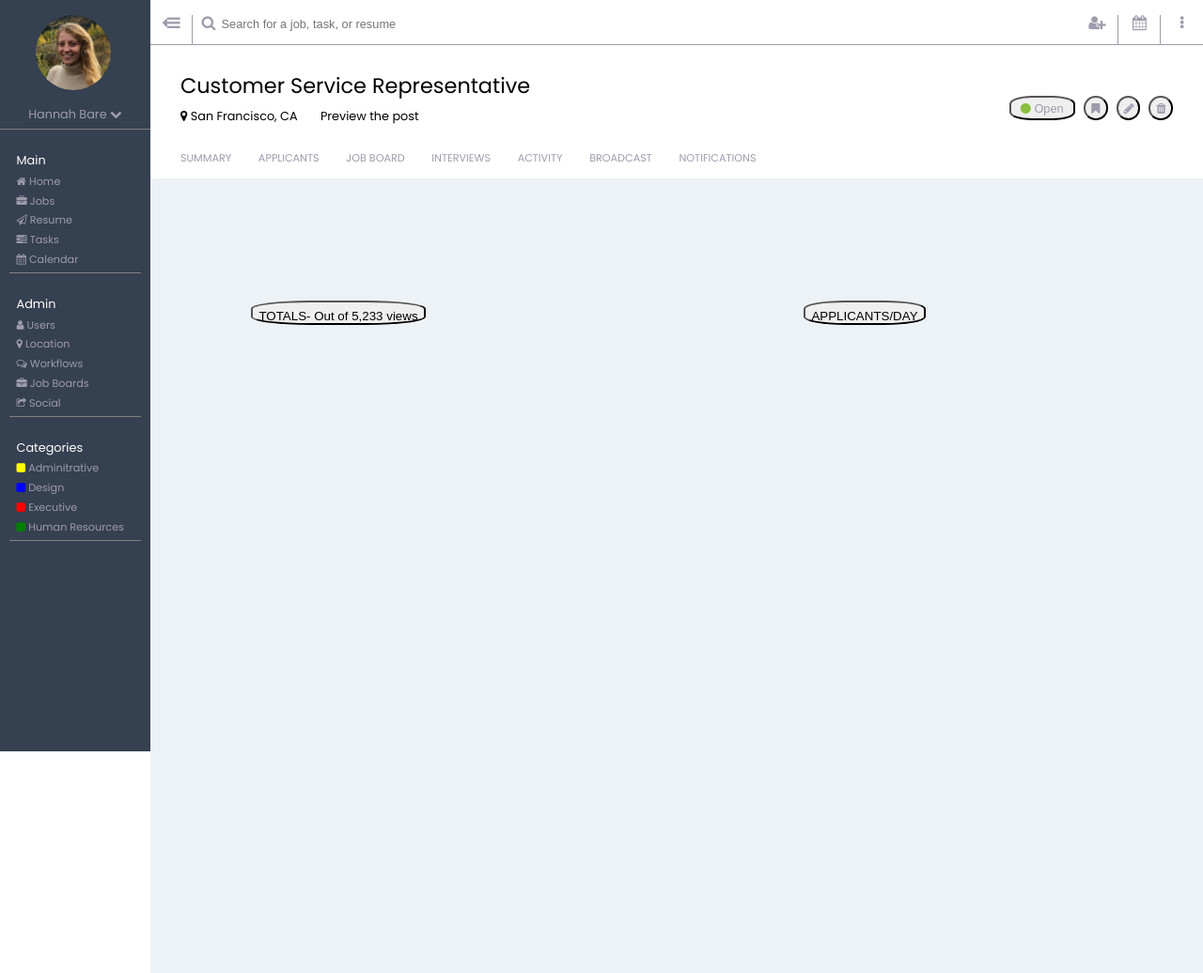
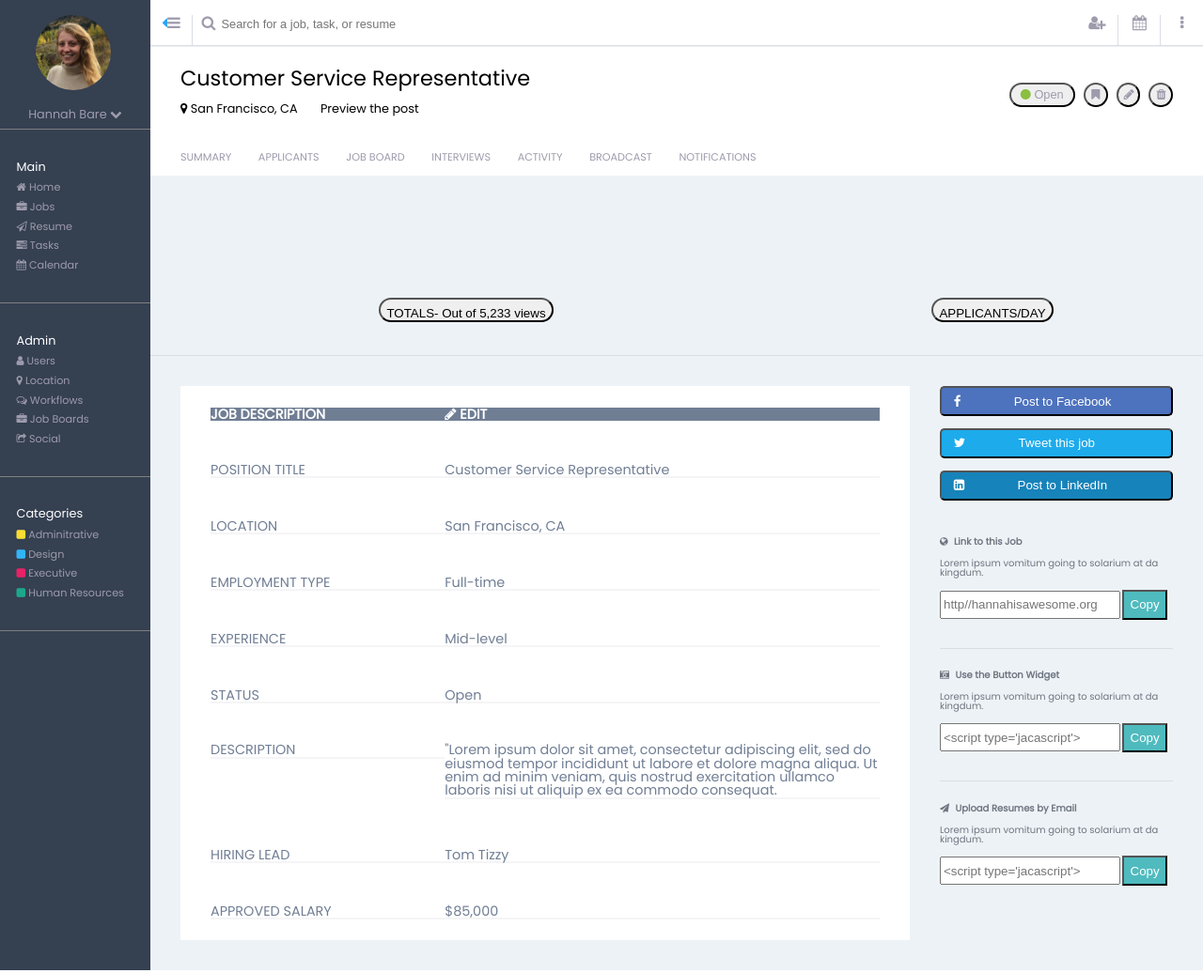
Before and after one commit to hannahbare/comp3, a plain HTML site: page index.html in a window 1280 px wide. Shown: the top 1036 px of the page at 94% size. Drawn offline with Linux system fonts and the light colour scheme.

Commit message:
Almost finished with final row. Table is made with grid and positioning is almost perfect

```diff
--- a/index.html
+++ b/index.html
@@ -53,13 +53,9 @@
     </section>
 
 
-
-
     <main class="wrap">
-
-      <section class="top-section">
-        <aside class="search-info">
-         <span class="header-icon header-icon-one"><i class="fa fa-caret-left" aria-hidden="true"></i><i class="fa fa-bars" aria-hidden="true"></i></span>
+      <aside class="main-row1">
+       <span class="header-icon header-icon-one"><span class="blue-arrow"><i class="fa fa-caret-left" aria-hidden="true"></i></span><i class="fa fa-bars" aria-hidden="true"></i></span>
        <form class="searchbar-section">
          <i class="fa fa-search  search-icon" aria-hidden="true"></i>
          <label for="search-input">
@@ -70,13 +66,9 @@
        <p class="header-icon header-icon-three"><i class="fa fa-calendar" aria-hidden="true"></i></p>
        <p class="header-icon header-icon-four"><i class="fa fa-ellipsis-v" aria-hidden="true"></i></p>
       </aside>
-      </section>
 
 
-
-
-      <section class="bottom-section">
-
+      <section class="main-row2">
         <header class="nav-info">
           <article class="title-name">
             <h2>Customer Service Representative</h2>
@@ -93,6 +85,7 @@
             <button class="nav-tasks trash-task"><i class="fa fa-trash" aria-hidden="true"></i></button>
           </article>
         </header>
+      </section>
 
 
 
@@ -100,8 +93,7 @@
 
 
 
-
-        <nav class= "navigation">
+      <nav class= "main-row3">
         <a href="#" class="nav nav-summary">SUMMARY</a>
         <a href="#" class="nav nav-applicant">APPLICANTS</a>
         <a href="#" class="nav nav-job-board">JOB BOARD</a>
@@ -112,7 +104,7 @@
       </nav>
 
 
-        <section class="graph-content">
+      <section class="main-row4">
         <div class="circle-graphs">
         <!--     <svg viewbox="0 0 220 220" class="circular-chart chart-one">
               <path class="circle" stroke-dasharray="60, 100" d="M18 2.0845 a 15.9155 15.9155 0 0 1 0 31.831 a 15.9155 15.9155 0 0 1 0 -31.831"/>
@@ -130,71 +122,72 @@
         </div>
       </section>
 
-     <!--  <div class="hr">
-        <hr>
-        <p><i class="fa fa-chevron-circle-up" aria-hidden="true"></i></p>
-      </div> -->
 
+
+
+
+
+
+      <section class="main-row5">
         <section class="content-info">
-        <!-- <article class="section-four"></article>
-          <h4>
-            <button class="row4-1">JOB DESCRIPTION</button>
-            <button>EDIT</button>
-          </h4>
-          <h4 class="row4-1">POSITION TITLE</h4>
-          <h4 class="row4-1">LOCATION</h4>
-          <h4 class="row4-1">EMPLOYMENT TYPE</h4>
-          <h4 class="row4-1">EXPERIENCE</h4>
-          <h4 class="row4-1">STATUS</h4>
-          <h4 class="row4-1">DESCRIPTION</h4>
-          <h4 class="row4-1">HIRING LEAD</h4>
-          <h4 class="row4-1">APPROVED SALARY</h4>
+          <h4 class="title content-title title-row1">JOB DESCRIPTION</h4>
+          <h4 class="title content-details details-row1"><i class="fa fa-pencil" aria-hidden="true"></i> EDIT</h4>
+            <h5 class="row2 content-title title-row2">POSITION TITLE</h5>
+            <h5 class="row3 content-title title-row3">LOCATION</h5>
+            <h5 class="row4 content-title title-row4">EMPLOYMENT TYPE</h5>
+            <h5 class="row5 content-title title-row5">EXPERIENCE</h5>
+            <h5 class="row6 content-title title-row6">STATUS</h5>
+            <h5 class="row8 content-title title-row8">DESCRIPTION</h5>
+            <h5 class="row9 content-title title-row9">HIRING LEAD</h5>
+            <h5 class="row10 content-title title-row10">APPROVED SALARY</h5>
+            <p class="row2 content-details details-row2">Customer Service Representative</p>
+            <p class="row3 content-details details-row3">San Francisco, CA</p>
+            <p class="row4 content-details details-row4">Full-time</p>
+            <p class="row5 content-details details-row5">Mid-level</p>
+            <p class="row6 content-details details-row6">Open</p>
+            <p class="row8 content-details details-row8">"Lorem ipsum dolor sit amet, consectetur adipiscing elit, sed do eiusmod tempor incididunt ut labore et dolore magna aliqua. Ut enim ad minim veniam, quis nostrud exercitation ullamco laboris nisi ut aliquip ex ea commodo consequat.</p>
+            <p class="row9 content-details details-row9"><img>Tom Tizzy</p>
+            <p class="row10 content-details details-row10">$85,000</p>
+        </section>
 
-          <p class="row4-2">Customer Service Representative</p>
-          <p class="row4-2">San Francisco, CA</p>
-          <p class="row4-2">Full Time</p>
-          <p class="row4-2">Mid-level</p>
-          <p class="row4-2">Open</p>
-          <p class="row4-2">Lot's of fun things</p>
-          <p class="row4-2"><img>Tom Tizzy</p>
-          <p class="row4-2">$85,000</p>
-        <article class="right-bottom"></article>
-        <article class="row4-right">
-          <button class="fb-btn"><img>Post to Facebook</button>
-          <button class="tw-btn"><img>Tweet this job-copy</button>
-          <button class="li-btn"><img>Post to LinkedIn</button>
 
-          <p class="job-link-area box"></p>
-            <h5>Link to this Job</h5>
-            <p>Learn all sorts of stuff here.</p>
-            <article class="job-copy url">
-              <p class="job-url">http://hannahisawesome.org</p>
-              <p>Copy</p>
+        <article class="social-media">
+
+          <button class="media-btn fb-btn"><i class="fa fa-facebook" aria-hidden="true"></i><span class="button-space">Post to Facebook</span></button>
+          <button class="media-btn tw-btn"><i class="fa fa-twitter" aria-hidden="true"></i><span class="button-space">Tweet this job</span></button>
+          <button class="media-btn li-btn"><i class="fa fa-linkedin-square" aria-hidden="true"></i><span class="button-space">Post to LinkedIn</span></button>
+
+
+          <section class="box box1">
+            <h5 class="job-link-text"><i class="fa fa-globe" aria-hidden="true"></i><span class="link-title-text">Link to this Job</span></h5>
+            <p class="lorem-para">Lorem ipsum vomitum going to solarium at da kingdum.</p>
+            <input id="" class="job-link-input" labeledby="First social media info" placeholder="http//hannahisawesome.org">
+            <button class="copy-btn">Copy</button>
+          </section>
+
+
+          <section class="box box2">
+            <h5 class="job-link-text"><i class="fa fa-camera-retro" aria-hidden="true"></i><span class="link-title-text">Use the Button Widget</span></h5>
+            <p class="lorem-para">Lorem ipsum vomitum going to solarium at da kingdum.</p>
+            <input id="" class="job-link-input" labeledby="Second social media info" placeholder="<script type='jacascript'>">
+            <button class="copy-btn">Copy</button>
+          </section>
+
+
+          <section class="box box3">
+            <h5 class="job-link-text"><i class="fa fa-paper-plane" aria-hidden="true"></i><span class="link-title-text">Upload Resumes by Email</span></h5>
+            <p class="lorem-para">Lorem ipsum vomitum going to solarium at da kingdum.</p>
+            <input id="" class="job-link-input" labeledby="Second social media info" placeholder="<script type='jacascript'>">
+            <button class="copy-btn">Copy</button>
+          </section>
+
         </article>
-          </p>
 
-          <p class="button-widget-area box"></p>
-            <h5>Use the Button Widget</h5>
-            <p>Learn all sorts of stuff here.</p>
-            <article class="widget-copy url">
-              <p class="widget-url">http://hannahisawesome.org</p>
-              <p>Copy</p>
+      </section>
+
+
+
+    </main>
   </article>
-          </p>
-
-          <p class="upload-resumes-area box"></p>
-            <h5>Upload Resumes by Email</h5>
-            <p>Learn all sorts of stuff here.</p>
-            <article class="resume-copy url">
-              <p class="resume-url">http://hannahisawesome.org</p>
-              <p>Copy</p>
-            </article>
-          </p>
-        </article> -->
-        </section>
-      </main>
-    </section>
-  </article>
-</p>
 </body>
 </html>
--- a/main.css
+++ b/main.css
@@ -5,134 +5,149 @@ body {
   margin: 0;
   font-family: 'Poppins', sans-serif;
 }
+
 .wrapper {
   display: grid;
   grid-template-columns: 160px auto;
-  grid-template-rows: ;
   grid-gap: 0;
 }
+
 .sidebar {
   background-color: #354051;
-  height: 100vh;
   font-size: .8rem;
   color: white;
 }
+
 .sidebox-group {
   border-bottom: 1px solid gray;
 }
+
 .icon-img {
   height: 5rem;
   width: 5rem;
-  border-radius: 50%;
+  border-radius: 50px;
   margin: 1rem 2.4rem .6rem;
 }
+
 h3 {
   text-align: center;
   color: #9D9BAC;
 }
+
 h3:hover {
   color: #FFFFFF;
   font-weight: bold;
 }
+
 .link {
   margin: .4rem;
   padding: .1rem;
 }
+
 a.link {
   text-decoration: none;
   color: #9D9BAC;
 }
+
 a:hover {
   color: #FFFFFF;
   font-weight: bold;
 }
+
 .sidebox2,
 .sidebox3,
 .sidebox4 {
-  margin: 1.6rem .6rem;
+  padding: 1.6rem .6rem;
 }
+
 .sidebar-links a {
   display: block;
   font-size: .7rem;
 }
+
 .yellow-icon {
-  color: yellow;
+  color: #F9DD34;
 }
+
 .blue-icon {
-  color: blue;
+  color: #32B5F8;
 }
+
 .red-icon {
-  color: red;
+  color: #E72267;
 }
+
 .green-icon {
-  color: green;
+  color: #1DA78A;
 }
+
 .wrap {
   flex: 2;
-  background-color: #FFFFFF;
+  background-color: #EDF2F6;
   display: grid;
-  grid-template-rows: [row1-start] 3.6rem [row1-end] 5rem [third-line] 2rem [fourth-line] 4rem [last-line];
+  grid-template-rows: 3.1rem 5rem 3.6rem 12rem auto;
 }
+
 .top-section {
-  grid-row-start: row1-start;
-  grid-row-end: row1-end;
+  grid-row: 1;
 /*  padding: 1rem 1rem 0;*/ /*THIS MAKES THE LINES WEIRD AT THE TOP*/
 }
-/*.blue-arrow {
+
+.blue-arrow {
   color: #26A5F6;
-}*/
-.search-info {
+}
+
+.main-row1 {
   display: grid;
   grid-template-columns: 2.8rem auto 2.8rem 2.8rem 2.8rem;
   height: 2rem;
   font-size: 1rem;
   color: #9D9BAC;
   padding-top: 1rem;
+  background-color: #FFFFFF;
+  border-bottom: .5px solid #D9DEE4;
 }
+
 .searchbar-section {
-  /*grid-column: 2;*/
-  border-bottom: .5px solid #9D9BAC;
+  grid-column: 2;
 }
+
 .search-icon {
   padding-left: .6rem;
 }
+
 .search-bar {
-  width: 400px;
+  width: 70%;
   border: none;
   font-size: .8rem;
 }
+
 .header-icon {
   text-align: center;
-  /*margin: 1rem;*/
 }
+
+.header-icon-one,
+.header-icon-two,
+.header-icon-three {
+  border-right: .5px solid #D9DEE4;
+}
+
 .header-icon:hover {
   background-color: #26A5F6;
   color: white;
 }
-.header-icon-one {
-  border-right: .5px solid #9D9BAC;
-  border-bottom: .5px solid #9D9BAC;
+
+.main-row2 {
+  background-color: #FFFFFF;
 }
-.header-icon-two {
-  /*grid-column: 3;*/
-  border-right: .5px solid #9D9BAC;
-  border-bottom: .5px solid #9D9BAC;
-}
-.header-icon-three {
-  /*grid-column: 4;*/
-  border-right: .5px solid #9D9BAC;
-  border-bottom: .5px solid #9D9BAC;
-}
-.header-icon-four {
-  /*grid-column: 5;*/
-  border-bottom: .5px solid #9D9BAC;
-}
+
 .nav-info {
   font-size: 1.2rem;
   display: grid;
   grid-template-columns: 400px auto;
   margin: 1.4rem 0 2rem 2rem;
 }
+
 .title-name {
   grid-column: 1 / span 1;
 }
@@ -141,83 +156,94 @@ h2 {
   font-size: 1.4rem;
   margin-bottom: .6rem;
 }
+
 .actions {
   font-size: 1rem;
   grid-column: 2 / span 1;
   text-align: right;
+  padding-top: 1rem;
 }
+
 .title-name-details {
   font-size: .8rem;
   display: inline;
 }
+
 .title-location {
   margin-right: 1.2rem;
 }
+
 .green-dot {
   color: #8ABF3F;
 }
+
 .nav-tasks {
   height: 1.6rem;
   width: 1.6rem;
-  border-radius: 50%;
+  border-radius: 50px;
   margin-right: .3rem;
   font-size: .8rem;
   color: #9D9BAC;
-  margin-top: 1.4rem;
 }
+
 .nav-tasks:hover {
-/*  background-color: #9D9BAC;*/
   color: black;
   font-weight: bold;
+}
 
-}
 .open-task {
   height: 1.6rem;
-  border-radius: 34%;
+  border-radius: 50px;
   width: 4.4rem;
   margin-right: .3rem;
 }
+
 .trash-task {
   margin-right: 2rem;
 }
-.navigation {
+
+.main-row3 {
   grid-row: 3 / span 1;
   font-size: .7rem;
-  margin-left: 2rem;
-  margin-bottom: 1rem;
+  padding: 2rem 0 1rem 2rem;
+  background-color: #FFFFFF;
+}
 
-}
 .nav {
   margin-right: 1.6rem;
   text-decoration: none;
   color: #9D9BAC
 }
+
 .nav:hover {
   font-weight: bold;
   color: black;
 }
-.graph-content {
+
+.main-row4 {
   grid-row: 4 / span 1;
   position: relative;
   display: grid;
-  grid-template-columns: 400px auto;
+  grid-template-columns: 60% 40%;
   background-color: #EDF2F6;
+  border-bottom: 1px solid #D9DEE4;
 }
+
 .circle-graphs {
   grid-column: 1 / span 1;
   justify-self: center;
+}
 
-}
 .large-graph {
   grid-column: 2 / span 1;
   display: grid;
 }
 
 .graph-buttons {
-  margin-top: 130px;
+  margin: 130px 0 20px;
   justify-self: center;
   height: 1.6rem;
-  border-radius: 34%;
+  border-radius: 50px;
   padding: .4rem;
 }
 
@@ -270,8 +296,216 @@ hr:after {
     /*top: -2.5px; *//* half the height of the ornament */
 
 
+
+
+.main-row5 {
+  display: grid;
+  grid-template-columns: 75% 25%;
+  color: #707E94;
+}
+
 .content-info {
-  grid-row: 5 / span 1;
-  background-color: #EDF2F6;
-  height: 100vh;
+  grid-column: 1;
+  margin: 0 2rem 2rem;
+  background-color: #FFFFFF;
+  font-size: .9rem;
+  display: grid;
+  grid-template-columns: 35% 65%;
+  grid-template-rows: 60px 60px 60px 60px 60px 60px 20px 90px 60px 60px;
+  padding: 0 2rem;
+  margin-top: 2rem;
 }
+
+.title {
+  background-color: #707E94;
+  color: #FFFFFF;
+  font-weight: bold;
+}
+
+.content-title {
+  grid-column: 1;
+  align-self: center;
+}
+
+.content-details {
+  grid-row: 2;
+  align-self: center;
+}
+
+.title-row1 {
+  grid-column: 1;
+}
+
+.title-row2 {
+  grid-column: 1;
+  grid-row: 2;
+}
+
+.title-row3 {
+  grid-column: 1;
+  grid-row: 3;
+}
+
+.title-row4 {
+  grid-column: 1;
+  grid-row: 4;
+}
+
+.title-row5 {
+  grid-column: 1;
+  grid-row: 5;
+}
+
+.title-row6 {
+  grid-column: 1;
+  grid-row: 6;
+}
+
+.title-row8 {
+  grid-column: 1;
+  grid-row: 8;
+  align-self: start;
+}
+
+.title-row9 {
+  grid-column: 1;
+  grid-row: 9;
+}
+
+.title-row10 {
+  grid-column: 1;
+  grid-row: 10;
+}
+
+.details-row1 {
+  grid-column: 2;
+  grid-row: 1;
+}
+
+.details-row2 {
+  grid-column: 2;
+  grid-row: 2;
+}
+
+.details-row3 {
+  grid-column: 2;
+  grid-row: 3;
+}
+.details-row4 {
+  grid-column: 2;
+  grid-row: 4;
+}
+
+.details-row5 {
+  grid-column: 2;
+  grid-row: 5;
+}
+
+.details-row6 {
+  grid-column: 2;
+  grid-row: 6;
+}
+.details-row8 {
+  grid-column: 2;
+  grid-row: 8;
+  align-self: start;
+}
+
+.details-row9 {
+  grid-column: 2;
+  grid-row: 9;
+}
+
+.details-row10 {
+  grid-column: 2;
+  grid-row: 10;
+}
+
+.row2,
+.row3,
+.row4,
+.row5,
+.row6,
+.row7,
+.row8,
+.row9,
+.row10 {
+  border-bottom: 2px solid #F5F5F7;
+}
+
+
+
+
+
+
+
+.social-media {
+  grid-column: 2;
+  color: #6E7580;
+  padding: 0 2rem 2rem 0;
+  margin-top: 2rem;
+}
+
+.media-btn {
+  color: #FFFFFF;
+  width: 100%;
+  height: 2rem;
+  margin-bottom: .8rem;
+  text-align: left;
+  padding-left:.8rem;
+  border-radius: 5px;
+}
+
+.button-space {
+  padding-left: 25%;
+}
+
+.fb-btn {
+  background-color: #4D72BE;
+}
+
+.tw-btn {
+  background-color: #1DABEC;
+}
+
+.li-btn {
+  background-color: #1683BA;
+  margin-bottom: 1rem;
+}
+
+.box {
+  height: 7.4rem;
+  margin: 1.4rem 0;
+}
+
+.box1,
+.box2 {
+  border-bottom: 1px solid #D9DEE4;
+}
+
+.job-link-text {
+  margin-bottom: .6rem;
+}
+
+.link-title-text {
+  margin-left: .4rem;
+  font-weight: bold;
+}
+
+.job-link-input {
+  width: 74%;
+  height: 1.5rem;
+  display: inline-block;
+  flex-wrap: wrap;
+}
+
+.copy-btn {
+  background-color: #4FBBBE;
+  color: #FFFFFF;
+  display: inline;
+  padding: .4rem;
+}
+
+.lorem-para {
+  margin:.8rem 0;
+}
```
Lines whose indentation alone changed are shown as unchanged.
